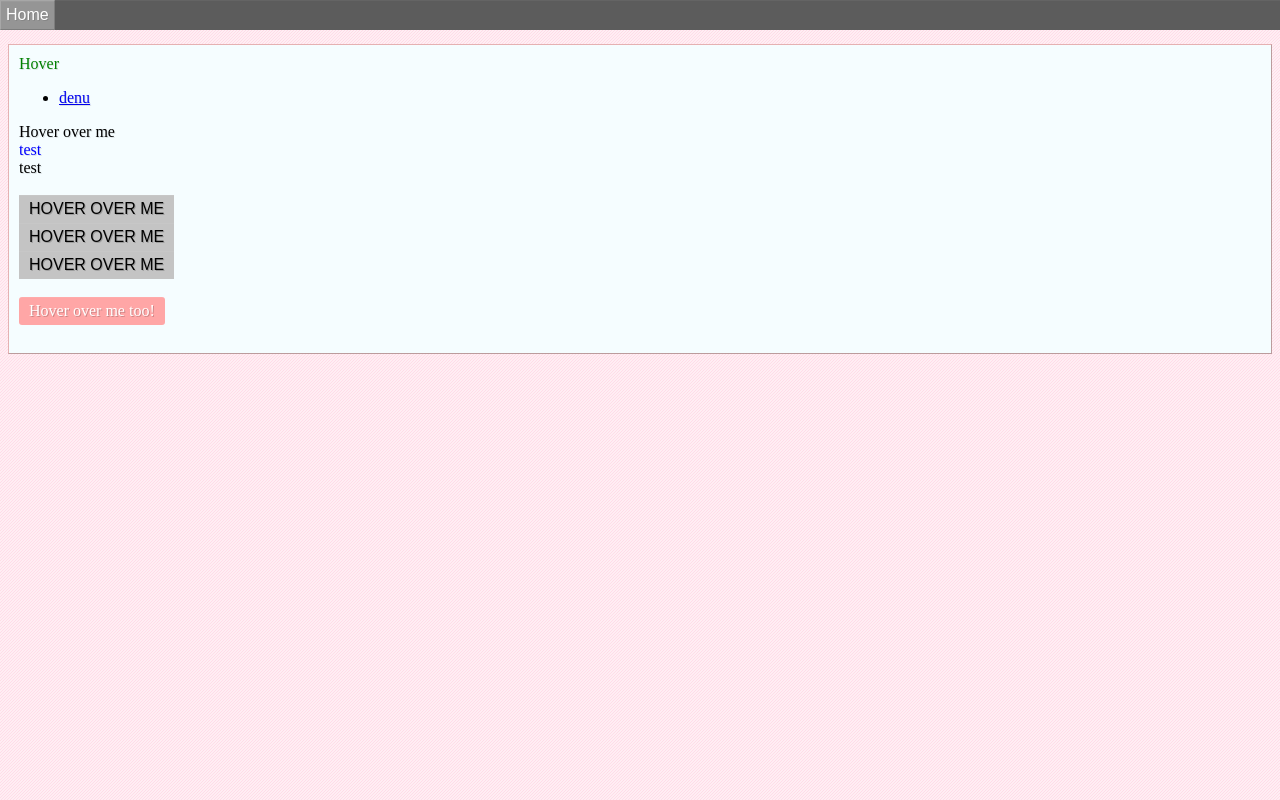
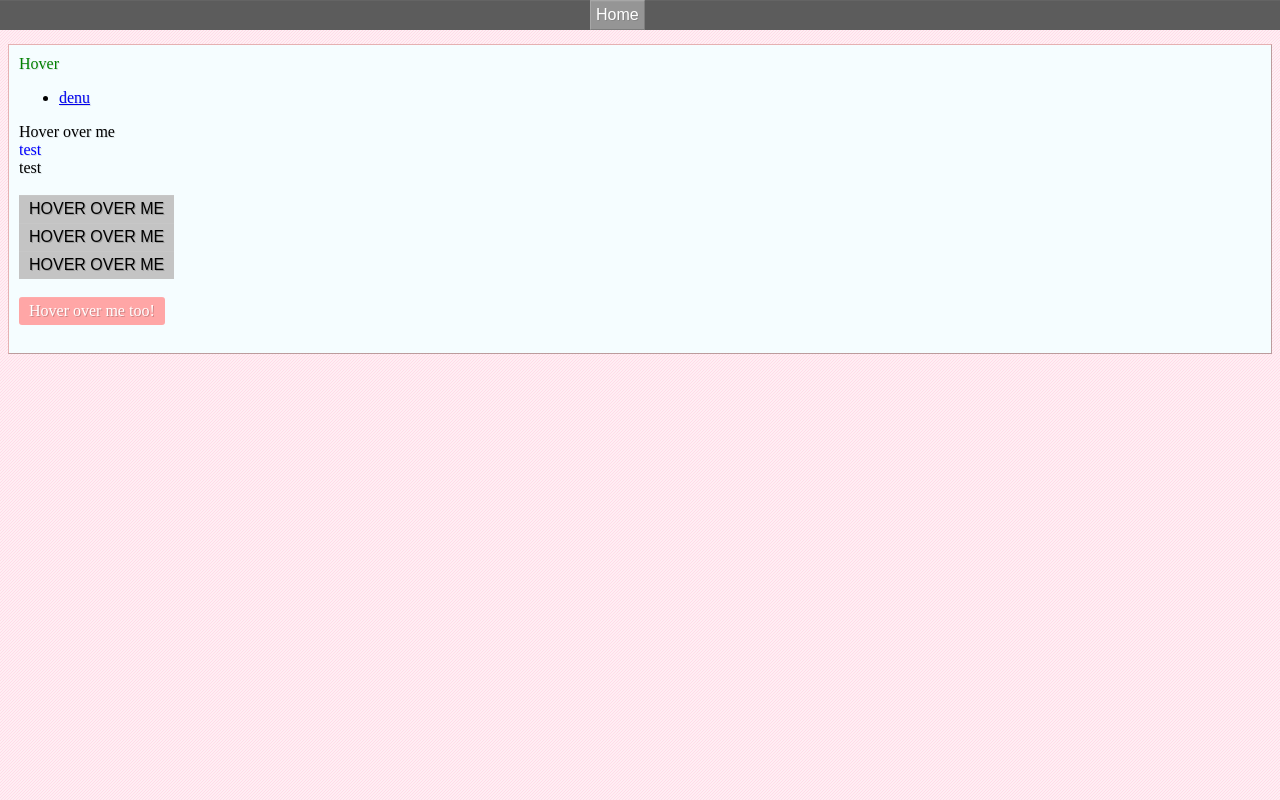
Before and after one commit to Achoulos/achoulos.github.io, a plain HTML site: page index.html in a window 1280 px wide. Drawn offline with Linux system fonts and the light colour scheme.

Commit message:
moved around elements

```diff
--- a/style.css
+++ b/style.css
@@ -27,7 +27,9 @@ div.backgroundbox {
 }
 
 div.header-box {
-    left: 10px;
+    margin-left: -50px;
+    position:relative;
+    left: 50%;
     background: #959595;
     padding: 5px 5px;
     display:inline-block;
```
